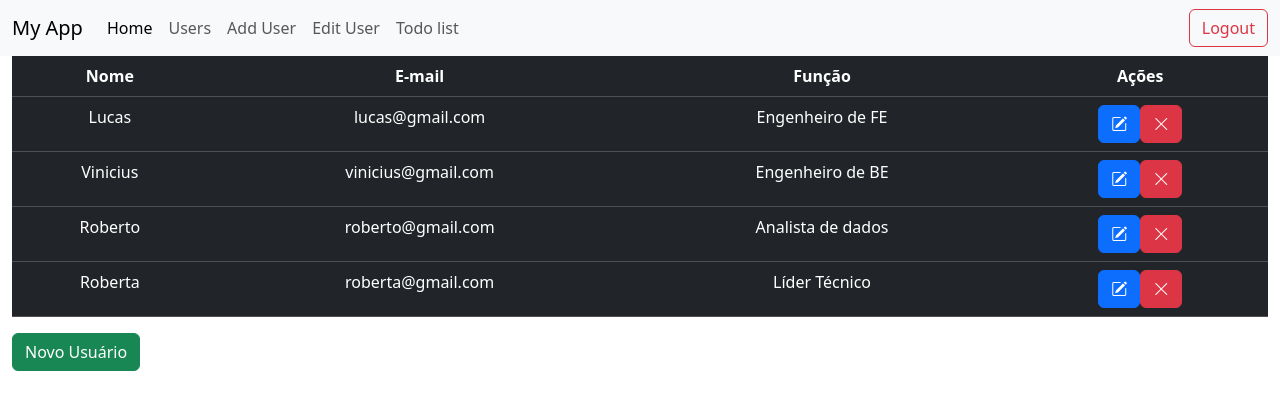
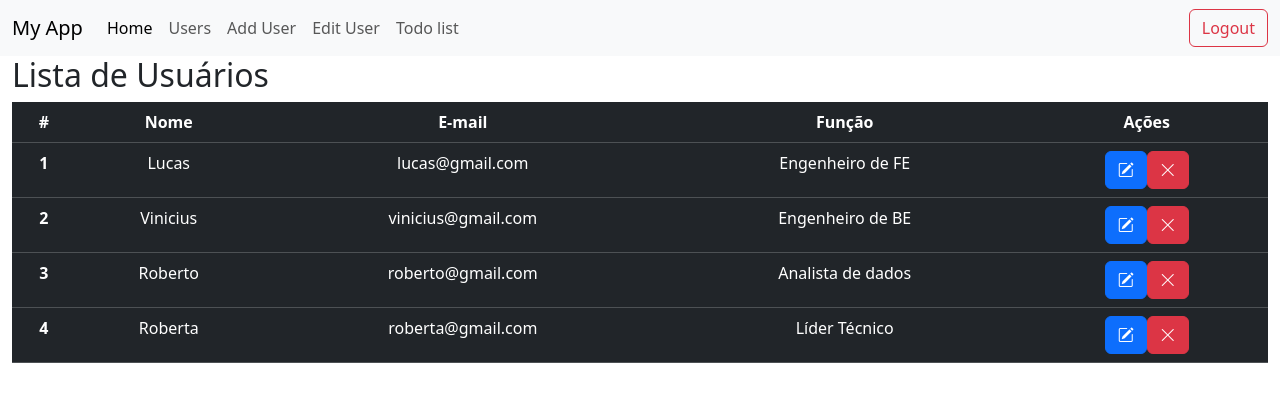
Before and after one commit to lucasjeronymo/AC2_WEB_DEV, an Angular app in the folder crud-app/: page /app/users in a window 1280 px wide. Shown: the top 410 px of the page. Built offline with nearby package versions, Linux system fonts and the light colour scheme.

Commit message:
mais coisa relacionada a data binding

```diff
--- a/crud-app/src/app/app-routing.module.ts
+++ b/crud-app/src/app/app-routing.module.ts
@@ -20,7 +20,7 @@ const routes: Routes = [
       {path: "users", component: UsersComponent},
       {path: 'add-user', component: AddUserComponent },
       {path: "todo-list", component: TodoListComponent},
-      {path: 'edit-user', component: EditUserComponent },
+      { path: 'edit-user/:id', component: EditUserComponent },
     ]
   },
 ]
--- a/crud-app/src/app/pages/home/components/edit-user/edit-user.component.ts
+++ b/crud-app/src/app/pages/home/components/edit-user/edit-user.component.ts
@@ -11,7 +11,7 @@ import { UserService } from '../../../../services/user.service';
 })
 export class EditUserComponent implements OnInit {
   userForm!: FormGroup;
-  userId!: number;
+  userId: number = 0;
 
   constructor(
     private fb: FormBuilder,
--- a/crud-app/src/app/pages/home/components/users/users.component.html
+++ b/crud-app/src/app/pages/home/components/users/users.component.html
@@ -1,9 +1,11 @@
 <div class="container-fluid">
   <div class="row align-items-left text-left">
     <div class="col content">
+      <h2>Lista de Usuários</h2>
       <table class="table table-dark table-hover table-item text-center">
         <thead>
           <tr>
+            <th scope="col">#</th>
             <th scope="col">Nome</th>
             <th scope="col">E-mail</th>
             <th scope="col">Função</th>
@@ -12,27 +14,17 @@
         </thead>
         <tbody>
           <tr *ngFor="let user of userList; let i = index">
+            <th scope="row">{{ i + 1 }}</th>
             <td>{{ user.name }}</td>
             <td>{{ user.email }}</td>
             <td>{{ user.role }}</td>
             <td>
-              <button type="button" class="btn btn-primary" routerLink="/edit-user">
-                <i class="bi bi-pencil-square"></i>
-              </button>
-              <button type="button" class="btn btn-danger" (click)="deleteUser(user.id)">
-                <i class="bi bi-x-lg"></i>
-              </button>
+              <button class="btn btn-primary" (click)="editUser(user.id)"><i class="bi bi-pencil-square"></i></button>
+              <button class="btn btn-danger" (click)="deleteUser(user.id)"><i class="bi bi-x-lg"></i></button>
             </td>
           </tr>
         </tbody>
       </table>
     </div>
   </div>
-  <div class="row align-items-left text-left">
-    <div class="col content">
-      <button type="button" class="btn btn-success" routerLink="/add-user">
-        Novo Usuário
-      </button>
-    </div>
-  </div>
 </div>
--- a/crud-app/src/app/pages/home/components/users/users.component.ts
+++ b/crud-app/src/app/pages/home/components/users/users.component.ts
@@ -1,5 +1,5 @@
 import { Component, OnInit, OnDestroy } from '@angular/core';
-import { Router } from '@angular/router';
+import { Router, ActivatedRoute } from '@angular/router';
 import { Subscription } from 'rxjs';
 import { User } from '../../../../models/user.model';
 import { UserService } from '../../../../services/user.service';
@@ -11,10 +11,9 @@ import { UserService } from '../../../../services/user.service';
 })
 export class UsersComponent implements OnInit, OnDestroy {
   userList: User[] = [];
-  private usersSub: Subscription;
+  private usersSub: Subscription | null = null;
 
-  constructor(private router: Router, private userService: UserService) {
-    this.usersSub = new Subscription(); }
+  constructor(private router: Router, private userService: UserService) { }
 
   ngOnInit() {
     this.userList = this.userService.getUsersList();
@@ -28,11 +27,14 @@ export class UsersComponent implements OnInit, OnDestroy {
   editUser(userId: number) {
     this.router.navigate(['/edit-user', userId]);
   }
+
   deleteUser(id: number) {
     this.userService.deleteUser(id);
   }
 
   ngOnDestroy() {
-    this.usersSub.unsubscribe();
+    if (this.usersSub) {
+      this.usersSub.unsubscribe();
+    }
   }
 }
```
